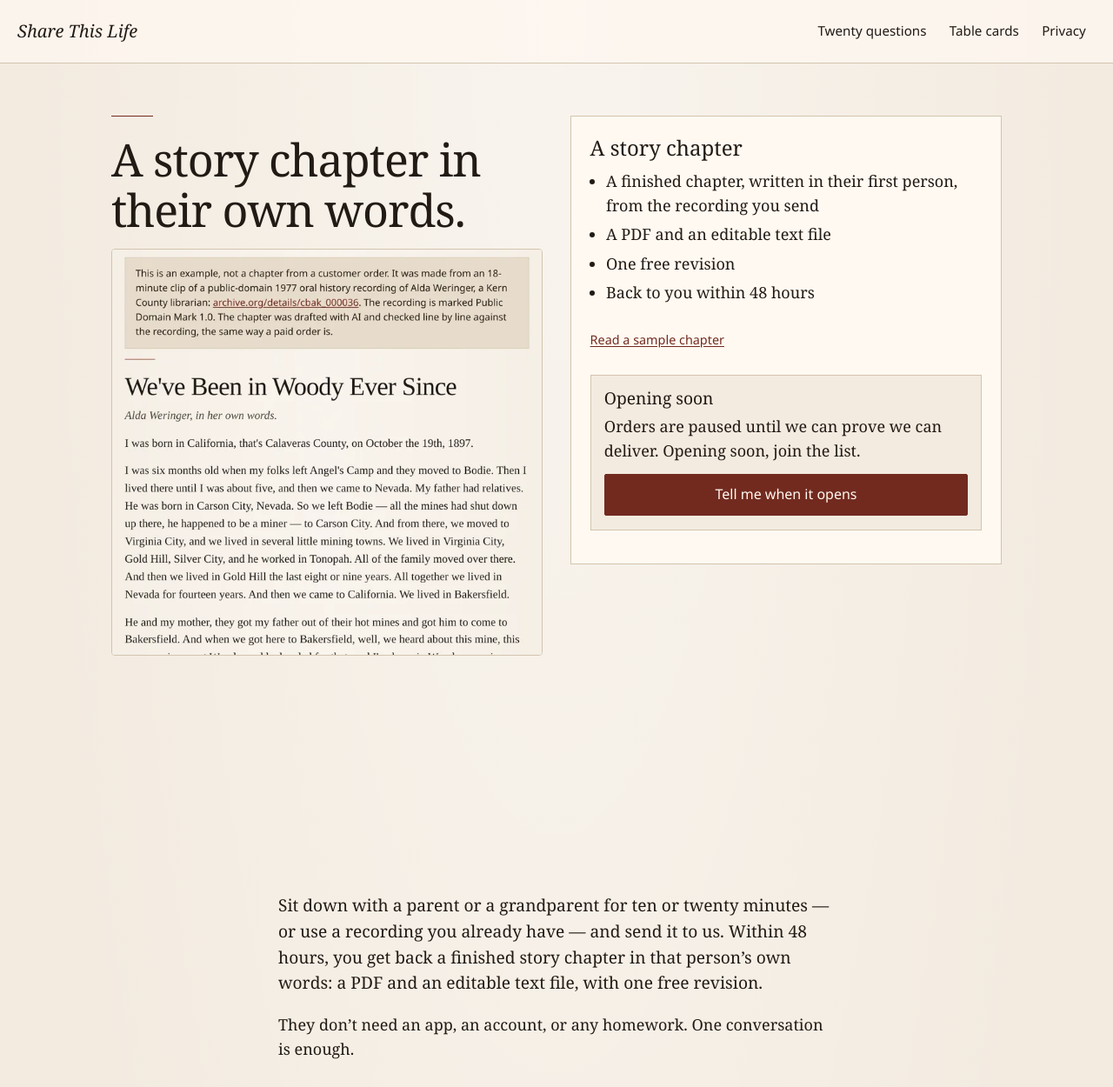
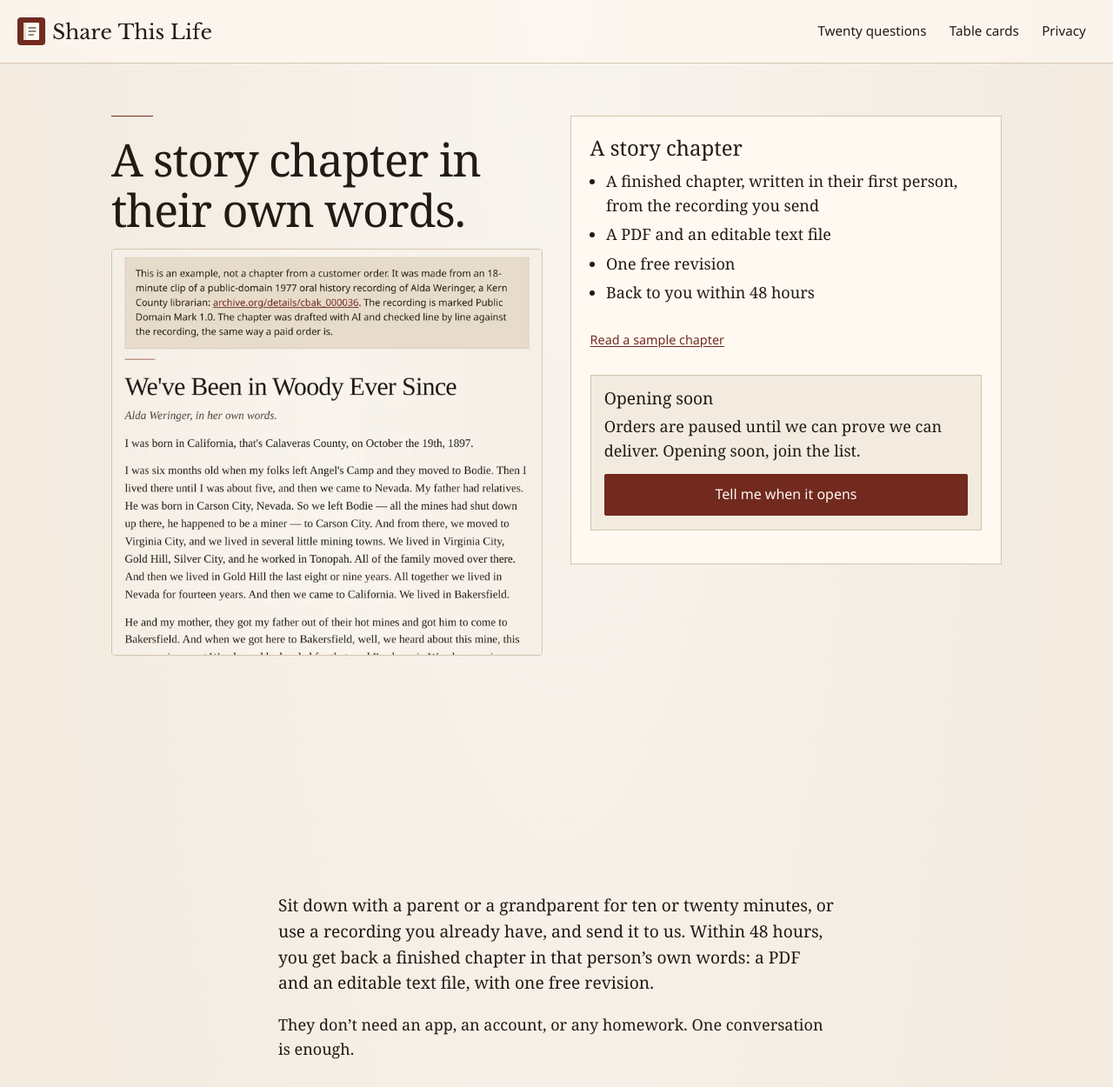
Before and after one commit to evanmack45/sharethislife.com, a plain HTML site: page index.html in a window 1280 px wide. Shown: the top 1250 px of the page at 87% size. Drawn offline with Linux system fonts and the light colour scheme.

Commit message:
Add a typeset header lockup and the vale lede wording.
The existing favicon mark sits beside Share This Life, set in self-hosted Libre Baskerville (OFL). The below-fold lede drops the em dashes. ORDERS_OPEN stays false.

```diff
--- a/css/site.css
+++ b/css/site.css
@@ -1,4 +1,4 @@
-/* Share This Life — warm, handmade, clean. System fonts only. */
+/* Share This Life — warm, handmade, clean. Body uses system fonts. The header lockup is typeset in self-hosted Libre Baskerville Regular (SIL OFL 1.1; fonts/OFL-LibreBaskerville.txt). */
 
 :root {
   --paper: #F3EBE0;
@@ -95,17 +95,22 @@ a:hover, a:focus-visible { color: var(--accent-deep); }
 }
 
 .wordmark {
-  font-family: var(--font-serif);
-  font-style: italic;
-  font-weight: 400;
-  font-size: 1.25rem;
+  display: inline-flex;
+  align-items: center;
   color: var(--ink);
   text-decoration: none;
-  line-height: 1.2;
-  padding: 0.5rem 0;
+  line-height: 0;
+  padding: 0;
 }
 
-.wordmark:hover, .wordmark:focus-visible { color: var(--accent); }
+.wordmark img {
+  display: block;
+  height: 32px;
+  width: auto;
+}
+
+.wordmark:hover img,
+.wordmark:focus-visible img { opacity: 0.85; }
 
 .site-nav {
   display: flex;
@@ -1178,7 +1183,7 @@ details a { min-height: 24px; min-width: 0; }
 
 .how-it-reads {
   width: min(100% - 2.5rem, 40rem);
-  margin: 0 auto 2rem;
+  margin: 0 auto 3rem;
 }
 .how-it-reads .lede { margin-top: 0.5rem; }
 
--- a/index.html
+++ b/index.html
@@ -25,7 +25,7 @@
 <body>
   <a class="skip" href="#main">Skip to content</a>
   <header class="site-header">
-    <a class="wordmark" href="index.html">Share This Life</a>
+    <a class="wordmark" href="index.html"><img src="img/lockup.svg" width="224" height="32" alt="Share This Life"></a>
     <nav class="site-nav" aria-label="Site">
       <a href="questions.html">Twenty questions</a>
       <a href="cards.html">Table cards</a>
@@ -75,7 +75,7 @@
     </div>
 
     <section class="how-it-reads" aria-label="How a chapter is made">
-        <p class="lede">Sit down with a parent or a grandparent for ten or twenty minutes — or use a recording you already have — and send it to us. Within 48 hours, you get back a finished story chapter in that person’s own words: a PDF and an editable text file, with one free revision.</p>
+        <p class="lede">Sit down with a parent or a grandparent for ten or twenty minutes, or use a recording you already have, and send it to us. Within 48 hours, you get back a finished chapter in that person’s own words: a PDF and an editable text file, with one free revision.</p>
         <p>They don’t need an app, an account, or any homework. One conversation is enough.</p>
     </section>
 
```
Also changed, not shown: 404.html (+1 -1 lines), cards.html (+1 -1 lines), privacy.html (+1 -1 lines), questions.html (+1 -1 lines), sample/index.html (+1 -1 lines), thanks-r8m3/index.html (+1 -1 lines), fonts/LibreBaskerville-Regular.ttf (added), fonts/LibreBaskerville-Regular.woff2 (added), fonts/OFL-LibreBaskerville.txt (added), img/lockup.svg (added), 1 other file.
